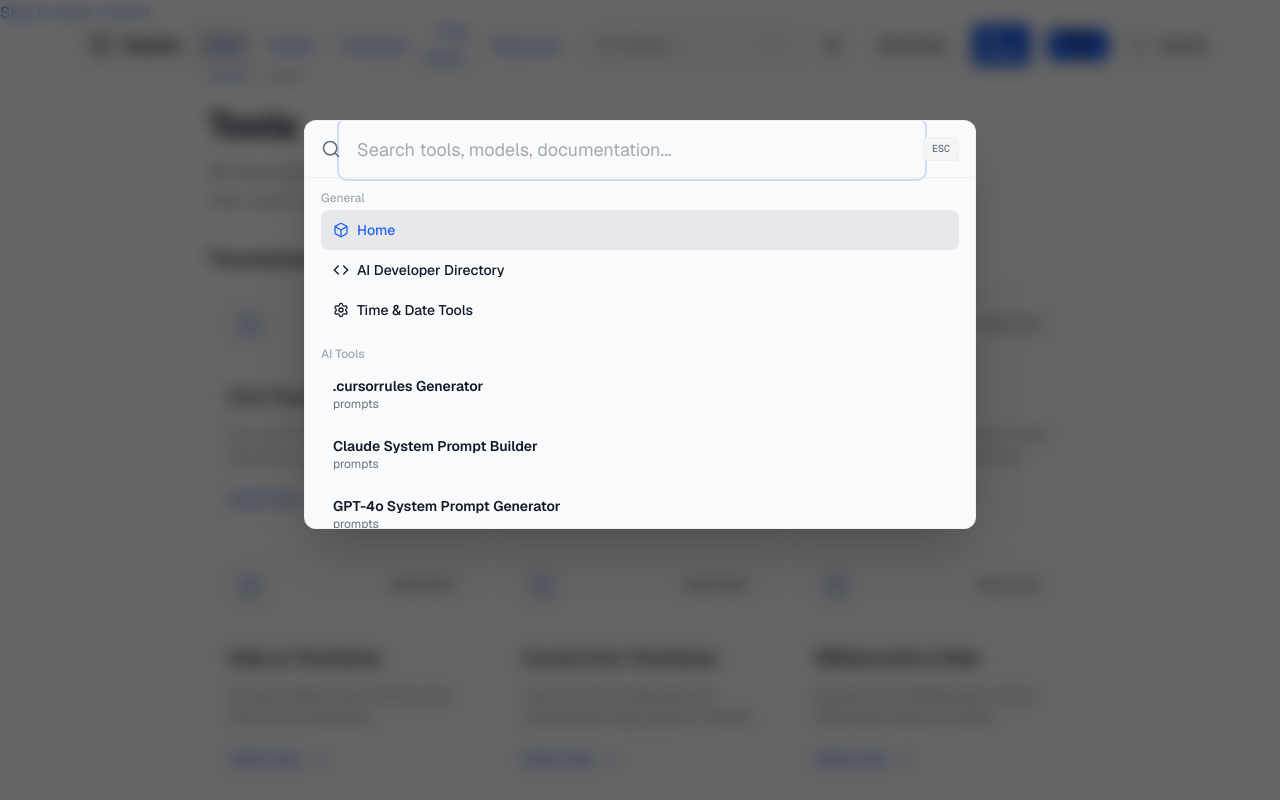
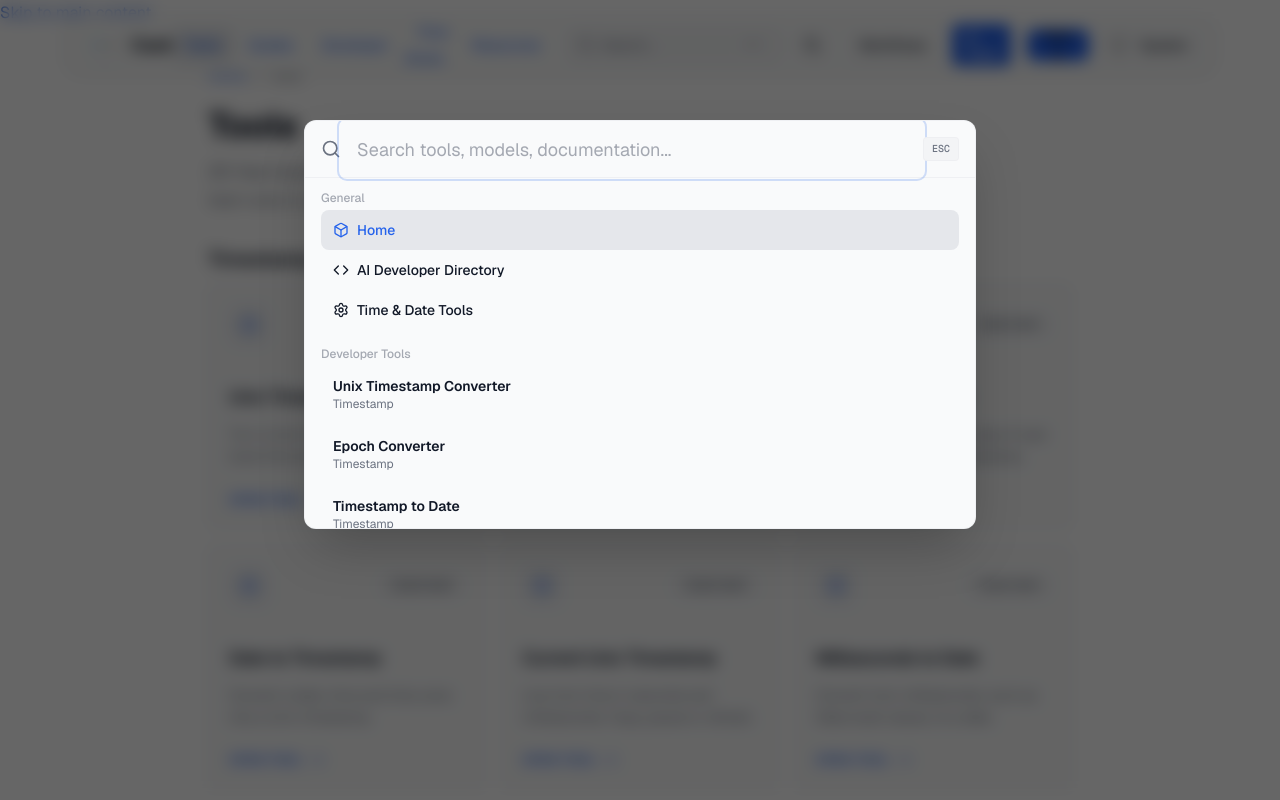
Before and after one commit to benidira/timeforge, a Next.js app: page /tools in a window 1280 px wide. Both pictures are taken after a click on the button "Open command palette". Shown: the top 800 px of the page. Built offline with nearby package versions, Linux system fonts and the light colour scheme; no server answers.

Commit message:
fix: global search palette, add logo image, add guides

```diff
--- /dev/null
+++ b/add-guides.js
@@ -0,0 +1,61 @@
+const fs = require('fs');
+let code = fs.readFileSync('src/content/guides.ts', 'utf-8');
+
+// Update GuideSlug
+code = code.replace(
+  '| "cron-expressions-explained";',
+  '| "cron-expressions-explained"\n  | "understanding-regex-ast"\n  | "mastering-docker-compose";'
+);
+
+// New guides
+const newGuides = `
+  {
+    slug: "understanding-regex-ast",
+    name: "Understanding Regex AST",
+    seoTitle: "Regex AST (Abstract Syntax Tree) Explained | Castov",
+    metaDescription: "Learn how Regular Expressions are parsed into Abstract Syntax Trees (AST) under the hood and how visualizers can help you write better patterns.",
+    summary: "Regular Expressions are notoriously hard to read. By breaking them down into an Abstract Syntax Tree (AST), developers can easily debug, understand, and optimize complex patterns.",
+    readingMinutes: 4,
+    tools: ["regex-explainer"],
+    sections: [
+      {
+        heading: "What is an Abstract Syntax Tree?",
+        paragraphs: [
+          "An Abstract Syntax Tree (AST) is a tree representation of the abstract syntactic structure of source code written in a programming language. In the context of Regular Expressions, an AST breaks down a dense string of characters like ^[a-z]+$ into logical, nested nodes.",
+          "Instead of trying to parse the string visually, an AST separates the pattern into Anchors, Quantifiers, Character Classes, and Groups."
+        ]
+      },
+      {
+        heading: "Why Visualize Regex?",
+        paragraphs: [
+          "When you write a regex for an email validator, it might look like a random jumble of symbols. A visualizer maps each symbol to its English equivalent, ensuring that your pattern actually does what you intended without catastrophic backtracking."
+        ]
+      }
+    ]
+  },
+  {
+    slug: "mastering-docker-compose",
+    name: "Mastering Docker Compose",
+    seoTitle: "Mastering Docker Compose Architecture | Castov",
+    metaDescription: "A deep dive into visualizing and structuring complex microservices architectures using Docker Compose.",
+    summary: "Docker Compose allows developers to define and run multi-container Docker applications. Understanding the network topology and service dependencies is critical for modern infrastructure.",
+    readingMinutes: 5,
+    tools: ["docker-visualizer"],
+    sections: [
+      {
+        heading: "The Power of Infrastructure as Code",
+        paragraphs: [
+          "Docker Compose uses a YAML file to configure your application’s services, networks, and volumes. With a single command, you create and start all the services from your configuration.",
+          "However, as applications grow, the docker-compose.yml file can become hundreds of lines long. Visualizing this file as a node graph helps teams instantly understand service dependencies (e.g., frontend depends on backend, backend depends on redis and postgres)."
+        ]
+      }
+    ]
+  },
+`;
+
+code = code.replace(
+  'export const GUIDES: Guide[] = [',
+  'export const GUIDES: Guide[] = [\n' + newGuides
+);
+
+fs.writeFileSync('src/content/guides.ts', code);
--- /dev/null
+++ b/fix-cmdk.js
@@ -0,0 +1,36 @@
+const fs = require('fs');
+let code = fs.readFileSync('src/components/CommandPalette.tsx', 'utf-8');
+
+if (!code.includes('import { TOOLS }')) {
+  code = code.replace(
+    'import { AI_TOOLS, AI_CATEGORIES } from "@/lib/ai-tools";',
+    'import { AI_TOOLS, AI_CATEGORIES } from "@/lib/ai-tools";\nimport { TOOLS } from "@/content/tools";'
+  );
+}
+
+const toolsGroup = `
+          <Command.Group heading="Developer Tools" className="text-xs font-medium text-muted/60 px-2 py-1 mt-2">
+            {TOOLS.map((tool) => (
+              <Command.Item
+                key={tool.slug}
+                value={tool.name + ' ' + tool.category}
+                onSelect={() => runCommand(() => router.push(\`/\${tool.slug}\`))}
+                className="flex items-center gap-2 px-3 py-2.5 rounded-lg text-sm text-fg cursor-pointer aria-selected:bg-hover aria-selected:text-accent transition-colors mt-1"
+              >
+                <div className="flex flex-col pointer-events-none">
+                  <span className="font-semibold">{tool.name}</span>
+                  <span className="text-xs text-muted font-normal capitalize">{tool.category.replace('-', ' ')}</span>
+                </div>
+              </Command.Item>
+            ))}
+          </Command.Group>
+`;
+
+if (!code.includes('heading="Developer Tools"')) {
+  code = code.replace(
+    /<Command\.Group heading="AI Tools"/m,
+    toolsGroup + '\n\n          <Command.Group heading="AI Tools"'
+  );
+}
+
+fs.writeFileSync('src/components/CommandPalette.tsx', code);
--- a/src/components/CommandPalette.tsx
+++ b/src/components/CommandPalette.tsx
@@ -5,6 +5,7 @@
 import { Command } from "cmdk";
 import { SearchIcon, BoxIcon, CodeIcon, SettingsIcon } from "lucide-react";
 import { AI_TOOLS, AI_CATEGORIES } from "@/lib/ai-tools";
+import { TOOLS } from "@/content/tools";
 
 export function CommandPalette() {
   const [open, setOpen] = useState(false);
@@ -78,6 +79,24 @@
             </Command.Item>
           </Command.Group>
 
+
+          <Command.Group heading="Developer Tools" className="text-xs font-medium text-muted/60 px-2 py-1 mt-2">
+            {TOOLS.map((tool) => (
+              <Command.Item
+                key={tool.slug}
+                value={tool.name + ' ' + tool.category}
+                onSelect={() => runCommand(() => router.push(`/${tool.slug}`))}
+                className="flex items-center gap-2 px-3 py-2.5 rounded-lg text-sm text-fg cursor-pointer aria-selected:bg-hover aria-selected:text-accent transition-colors mt-1"
+              >
+                <div className="flex flex-col pointer-events-none">
+                  <span className="font-semibold">{tool.name}</span>
+                  <span className="text-xs text-muted font-normal capitalize">{tool.category.replace('-', ' ')}</span>
+                </div>
+              </Command.Item>
+            ))}
+          </Command.Group>
+
+
           <Command.Group heading="AI Tools" className="text-xs font-medium text-muted/60 px-2 py-1 mt-2">
             {AI_TOOLS.map((tool) => (
               <Command.Item
--- a/src/components/brand-mark.tsx
+++ b/src/components/brand-mark.tsx
@@ -1,9 +1,13 @@
-/** The Castov mark: a minimal modern icon related to time and developer tools. */
-export function BrandMark({ size = 22 }: { size?: number }) {
+import Image from "next/image";
+
+export function BrandMark({ size = 32 }: { size?: number }) {
   return (
-    <svg width={size} height={size} viewBox="0 0 24 24" fill="none" stroke="currentColor" strokeWidth="2.2" strokeLinecap="round" strokeLinejoin="round" aria-hidden="true" focusable="false" className="text-fg">
-      <circle cx="12" cy="12" r="10" />
-      <polyline points="12 6 12 12 16 14" />
-    </svg>
+    <Image
+      src="/logo.jpg"
+      alt="Castov Logo"
+      width={size}
+      height={size}
+      className="rounded-lg border border-line shadow-sm object-cover aspect-square"
+    />
   );
 }
--- a/src/content/guides.ts
+++ b/src/content/guides.ts
@@ -5,7 +5,9 @@
   | "time-zones-and-dst-for-developers"
   | "year-2038-problem"
   | "utc-vs-gmt"
-  | "cron-expressions-explained";
+  | "cron-expressions-explained"
+  | "understanding-regex-ast"
+  | "mastering-docker-compose";
 
 export interface GuideSection {
   heading: string;
@@ -27,6 +29,50 @@
 }
 
 export const GUIDES: Guide[] = [
+
+  {
+    slug: "understanding-regex-ast",
+    name: "Understanding Regex AST",
+    seoTitle: "Regex AST (Abstract Syntax Tree) Explained | Castov",
+    metaDescription: "Learn how Regular Expressions are parsed into Abstract Syntax Trees (AST) under the hood and how visualizers can help you write better patterns.",
+    summary: "Regular Expressions are notoriously hard to read. By breaking them down into an Abstract Syntax Tree (AST), developers can easily debug, understand, and optimize complex patterns.",
+    readingMinutes: 4,
+    tools: ["regex-explainer"],
+    sections: [
+      {
+        heading: "What is an Abstract Syntax Tree?",
+        paragraphs: [
+          "An Abstract Syntax Tree (AST) is a tree representation of the abstract syntactic structure of source code written in a programming language. In the context of Regular Expressions, an AST breaks down a dense string of characters like ^[a-z]+$ into logical, nested nodes.",
+          "Instead of trying to parse the string visually, an AST separates the pattern into Anchors, Quantifiers, Character Classes, and Groups."
+        ]
+      },
+      {
+        heading: "Why Visualize Regex?",
+        paragraphs: [
+          "When you write a regex for an email validator, it might look like a random jumble of symbols. A visualizer maps each symbol to its English equivalent, ensuring that your pattern actually does what you intended without catastrophic backtracking."
+        ]
+      }
+    ]
+  },
+  {
+    slug: "mastering-docker-compose",
+    name: "Mastering Docker Compose",
+    seoTitle: "Mastering Docker Compose Architecture | Castov",
+    metaDescription: "A deep dive into visualizing and structuring complex microservices architectures using Docker Compose.",
+    summary: "Docker Compose allows developers to define and run multi-container Docker applications. Understanding the network topology and service dependencies is critical for modern infrastructure.",
+    readingMinutes: 5,
+    tools: ["docker-visualizer"],
+    sections: [
+      {
+        heading: "The Power of Infrastructure as Code",
+        paragraphs: [
+          "Docker Compose uses a YAML file to configure your application’s services, networks, and volumes. With a single command, you create and start all the services from your configuration.",
+          "However, as applications grow, the docker-compose.yml file can become hundreds of lines long. Visualizing this file as a node graph helps teams instantly understand service dependencies (e.g., frontend depends on backend, backend depends on redis and postgres)."
+        ]
+      }
+    ]
+  },
+
   {
     slug: "what-is-unix-time",
     name: "What Is Unix Time?",
```
Also changed, not shown: public/logo.jpg (added), src/app/icon.svg.
